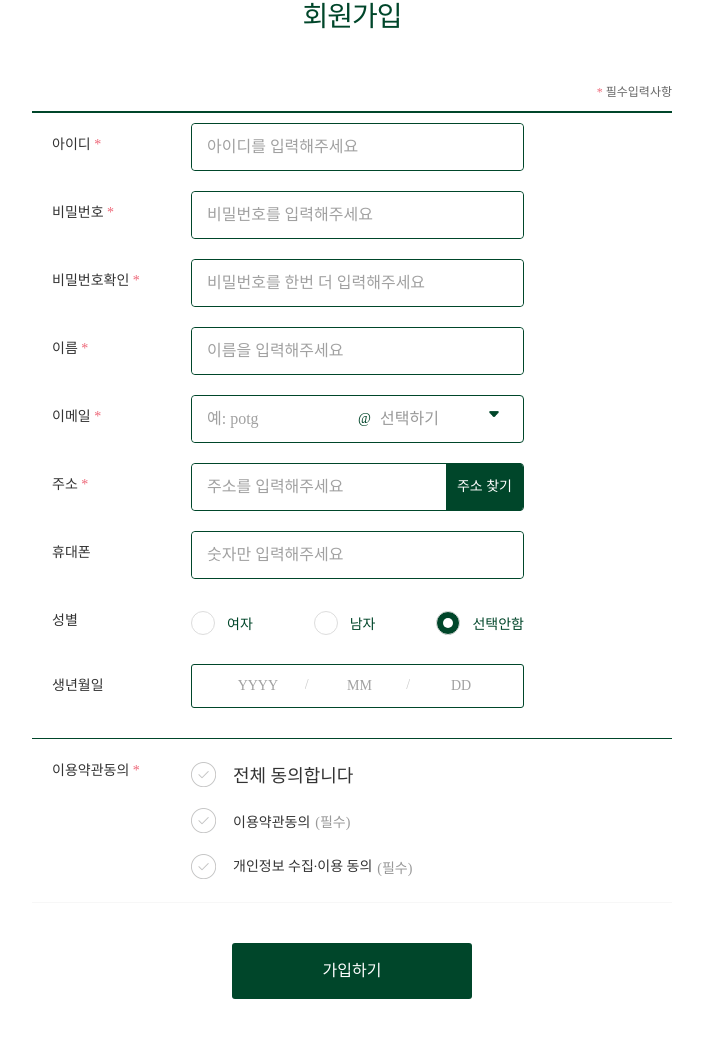
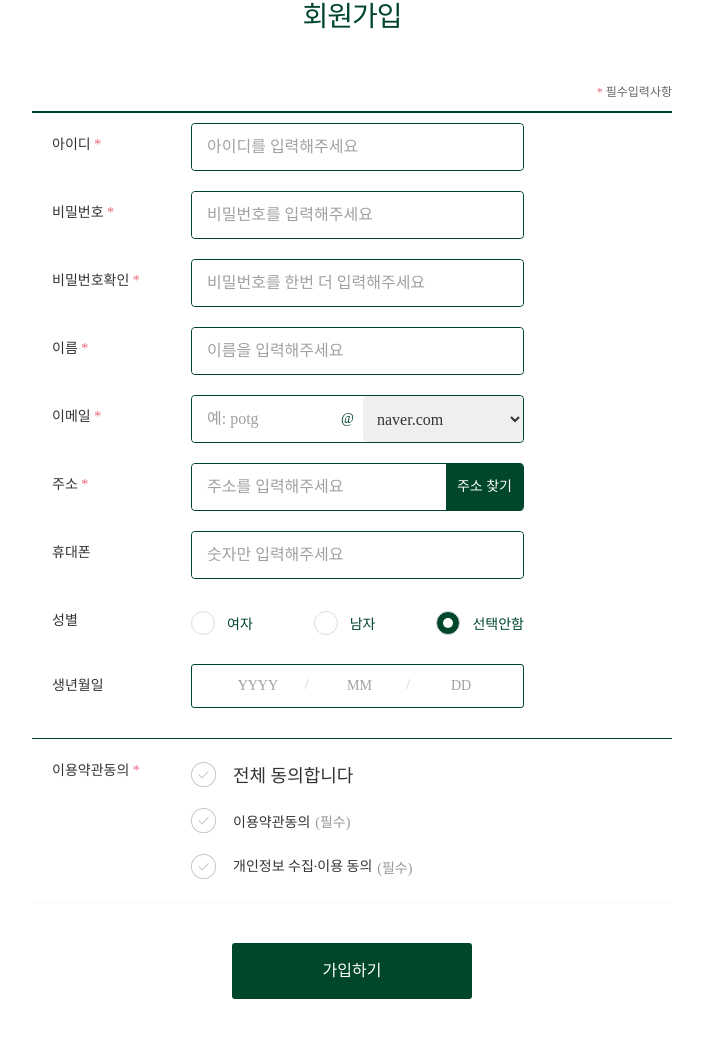
Before and after one commit to HongYeonLee/POTG, a Flask app: page /signup in a window 1280 px wide. Shown: the part 217-1255 px from the top of the page, without its empty margins (288-991 px from the left). Run offline with Flask 3, Linux system fonts and the light colour scheme; some libraries are stand-ins or nearby versions; some web fonts are replaced.

Commit message:
feat: 회원가입 이메일 주소 드롭다운 메뉴 기능 추가

```diff
--- a/POTG/app.py
+++ b/POTG/app.py
@@ -54,6 +54,20 @@ def register_user():
     pwConfirm = request.form['pwConfirm']
     pw_hash = hashlib.sha256(pw.encode('utf-8')).hexdigest()
     pwConfirm_hash = hashlib.sha256(pwConfirm.encode('utf-8')).hexdigest()
+
+    # 이메일 조합
+    email_id = data.get("emailId")
+    email_domain = data.get("emailDomain")
+    custom_domain = data.get("customDomain")
+
+    if email_domain == "custom" and custom_domain:  # '직접 입력' 처리
+        email = f"{email_id}@{custom_domain}"
+    else:
+        email = f"{email_id}@{email_domain}"
+
+    # 데이터에 이메일 추가
+    data = data.to_dict()  # ImmutableMultiDict를 dict로 변환
+    data["email"] = email  # 병합된 이메일 추가
 
     if DB.insert_user(data, pw_hash, pwConfirm_hash): #아이디 중복체크
         return render_template("login.html")
--- a/POTG/database.py
+++ b/POTG/database.py
@@ -17,7 +17,7 @@ class DBhandler:
             "pw": pw,
             "pwConfirm": pwConfirm,
             "name" : data['name'],
-            "emailId" : data['emailId'],
+            "email" : data['email'],
             "mobileNumber" : data['mobileNumber'],
             "gender" : data['gender'],
             "birthYear" : data['birthYear'],
--- a/POTG/static/signUp.js
+++ b/POTG/static/signUp.js
@@ -36,7 +36,7 @@ function click_gender() {
 }
 
 // 페이지 로드 시 기본 선택된 버튼 상태에 따라 background-color 설정
-window.addEventListener('load', function() {
+window.addEventListener('load', function () {
     click_gender();  // 페이지 로드 시 기본 상태에 맞게 background-color 적용
 });
 
@@ -69,7 +69,7 @@ function handleCheckboxChange() {
 }
 
 // TermsAgreeAll 체크박스 클릭 시 모든 체크박스 상태 동기화
-agreeAllBtn.addEventListener("change", function() {
+agreeAllBtn.addEventListener("change", function () {
     const isChecked = this.checked;
     requiredBtn.checked = isChecked;
     privacyBtn.checked = isChecked;
@@ -92,3 +92,16 @@ function fetchAddress() {
         }
     }).open();
 }
+
+function toggleCustomDomain() {
+    const emailDomain = document.getElementById("emailDomain");
+    const customDomain = document.getElementById("customDomain");
+
+    if (emailDomain.value === "custom") {
+        customDomain.style.display = "inline-block";
+        customDomain.required = true;
+    } else {
+        customDomain.style.display = "none";
+        customDomain.required = false;
+    }
+}
--- a/POTG/static/signUpStyle.css
+++ b/POTG/static/signUpStyle.css
@@ -198,15 +198,31 @@ label {
     margin-right: 5px;
 }
 
-.emailBack{
-    width: 143px;
-    height: 100%;
-    position: relative;
+.emailBack {
+    width: 160px; /* 드롭다운과 직접 입력 필드의 동일한 너비 */
+    height: 46px;
     display: flex;
-    -webkit-box-align: center;
     align-items: center;
-    -webkit-box-pack: justify;
     justify-content: space-between;
+    position: relative; /* 동일한 위치에서 정렬 */
+}
+
+.emailDropdown, .customEmail {
+    width: 100%; /* 동일한 너비 */
+    height: 46px;
+    padding: 0 10px;
+    font-size: 16px;
+    color: rgb(51, 51, 51);
+    border: none;
+    border-radius: 4px;
+    box-sizing: border-box;
+}
+
+.customEmail {
+    display: none; /* 기본적으로 숨김 */
+    position: absolute; /* 드롭다운과 동일한 위치 */
+    top: 0;
+    left: 0;
 }
 
 .btnTextEmpty{
--- a/POTG/templates/index.html
+++ b/POTG/templates/index.html
@@ -32,7 +32,7 @@
             <div class = "top2">
                 <div class = "top3">
                     <a href="/"><img src = "{{ url_for('static', filename='images/POTG로고.png') }}" alt = "POTG로고" class = "logo" width="110px"></a>
-                    <img src = "{{ url_for('static', filename='images/ProjectOfTheGenius로고.PNG') }}" alt = "ProjectOfTheGenius로고" class = "logoFullname" width="40px">
+                    <a href="/"><img src = "{{ url_for('static', filename='images/ProjectOfTheGenius로고.PNG') }}" alt = "ProjectOfTheGenius로고" class = "logoFullname" width="40px"></a>
                 </div>
                 <div class = "top4">
                     <!-- <div class = "searchBox">
--- a/POTG/templates/signUp.html
+++ b/POTG/templates/signUp.html
@@ -96,22 +96,17 @@
                             <input id ="email" type = "hidden" name = "email" value>
                             <input id = "emailId" name = "emailId" placeholder="예: potg" type = "text" required class = "inputEmail" value>
                             <div class = "emialAt">@</div>
-                            <div class = "emailBack">
-                                <button type = "button" class = "btnTextEmpty">선택하기</button>
-                                <button type = "button" class = "btnSelect">
-                                    <img style="width: 10px;margin-right: 10px;" src = "../static/images/이메일드롭다운버튼.png" alt = "arrowDown">
-                                </button>
-                                <!--이부분은 display:none 되어있음-->
-                                <div class = "emailAdrSelect">
-                                    <button type = "button" class = "dropdown__item">naver.com</button>
-                                    <button type = "button" class = "dropdown__item">gmail.com</button>
-                                    <button type = "button" class = "dropdown__item">hanmail.net</button>
-                                    <button type = "button" class = "dropdown__item">kakao.com</button>
-                                    <button type = "button" class = "dropdown__item">daum.net</button>
-                                    <button type = "button" class = "dropdown__item">hotmail.com</button>
-                                    <button type = "button" class = "dropdown__item">yahoo.co.kr</button>
-                                    <button type = "button" class = "dropdown__item">직접입력</button>
-                                </div>
+                            <div class="emailBack">
+                                <select id="emailDomain" name="emailDomain" class="emailDropdown" onchange="toggleCustomDomain()">
+                                    <option value="naver.com">naver.com</option>
+                                    <option value="gmail.com">gmail.com</option>
+                                    <option value="hanmail.net">ewhain.net</option>
+                                    <option value="kakao.com">ewha.ac.kr</option>
+                                    <option value="daum.net">kakao.com</option>
+                                    <option value="hotmail.com">daum.net</option>
+                                    <option value="custom">직접 입력</option>
+                                </select>
+                                <input id="customDomain" name="customDomain" placeholder="직접 입력" type="text" class="customEmail">
                             </div>
                         </div>
                     </div>
```
